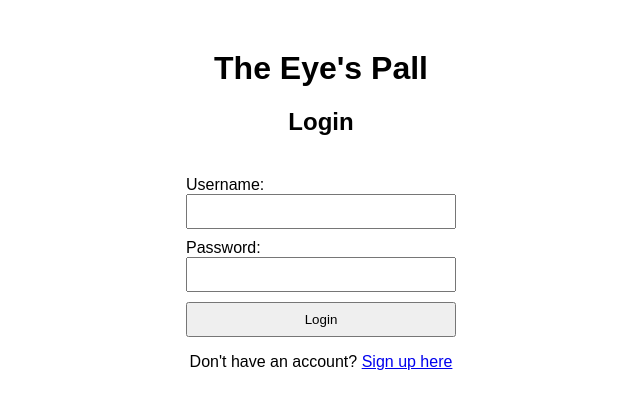
After one commit to maxwell-hoff/the-eyes-pall, a Flask app: page /login in a window 1280 px wide. The commit adds this page. Shown: the top 409 px of the page, without its empty margins (319-959 px from the left). Run offline with Flask 3, Linux system fonts and the light colour scheme.

Commit message:
init for heroku project

```diff
--- a/main.py
+++ b/main.py
@@ -1,8 +1,11 @@
 import os
 import random
 import json
-from flask import Flask, render_template, request, session, jsonify, redirect, url_for
+from flask import Flask, render_template, request, session, jsonify, redirect, url_for, flash
 from flask_session import Session
+from flask_sqlalchemy import SQLAlchemy
+from flask_login import LoginManager, login_user, logout_user, login_required, UserMixin, current_user
+from werkzeug.security import generate_password_hash, check_password_hash
 
 # --------------------- Load Levels Configuration ---------------------
 
@@ -14,7 +17,14 @@ with open('levels.json', 'r') as f:
 app = Flask(__name__)
 app.secret_key = 'your-secret-key'  # Replace with a secure random key
 app.config['SESSION_TYPE'] = 'filesystem'
+app.config['SQLALCHEMY_DATABASE_URI'] = os.environ.get('DATABASE_URL', 'sqlite:///users.db')
+app.config['SQLALCHEMY_TRACK_MODIFICATIONS'] = False
 Session(app)
+
+db = SQLAlchemy(app)
+login_manager = LoginManager()
+login_manager.init_app(app)
+login_manager.login_view = 'login'  # Specify the login view endpoint
 
 # Define symbols
 EMPTY_SYMBOL = '.'
@@ -40,6 +50,23 @@ def is_adjacent_to_player_start(pos, player_start_pos, distance=1):
     Check if a position is within a certain distance from the player's starting position.
     """
     return abs(pos[0] - player_start_pos[0]) + abs(pos[1] - player_start_pos[1]) <= distance
+
+# --------------------- User Model ---------------------
+
+class User(db.Model, UserMixin):
+    id = db.Column(db.Integer, primary_key=True)
+    username = db.Column(db.String(150), nullable=False, unique=True)
+    password = db.Column(db.String(150), nullable=False)
+    # You can add more fields like progress, etc.
+
+    def __repr__(self):
+        return f'<User {self.username}>'
+
+# --------------------- User Loader ---------------------
+
+@login_manager.user_loader
+def load_user(user_id):
+    return User.query.get(int(user_id))
 
 # --------------------- Game Definitions ---------------------
 
@@ -247,6 +274,56 @@ def is_collision(player_pos, drones):
     return False
 
 # --------------------- Flask Web Interface ---------------------
+
+# --------------------- Authentication Routes ---------------------
+
+@app.route('/login', methods=['GET', 'POST'])
+def login():
+    if request.method == 'POST':
+        username = request.form['username']
+        password = request.form['password']
+        # Check for special characters in username
+        if not username.isalnum():
+            flash('Username must be alphanumeric and contain no special characters.')
+            return redirect(url_for('login'))
+        user = User.query.filter_by(username=username).first()
+        if user and check_password_hash(user.password, password):
+            login_user(user)
+            flash('Logged in successfully.')
+            return redirect(url_for('level_selection'))
+        else:
+            flash('Invalid username or password.')
+            return redirect(url_for('login'))
+    return render_template('login.html')
+
+@app.route('/signup', methods=['GET', 'POST'])
+def signup():
+    if request.method == 'POST':
+        username = request.form['username']
+        password = request.form['password']
+        # Check for special characters in username
+        if not username.isalnum():
+            flash('Username must be alphanumeric and contain no special characters.')
+            return redirect(url_for('signup'))
+        # Check if username already exists
+        user = User.query.filter_by(username=username).first()
+        if user:
+            flash('Username already exists. Please choose a different one.')
+            return redirect(url_for('signup'))
+        # Create new user
+        new_user = User(username=username, password=generate_password_hash(password))
+        db.session.add(new_user)
+        db.session.commit()
+        flash('Account created successfully. Please log in.')
+        return redirect(url_for('login'))
+    return render_template('signup.html')
+
+@app.route('/logout')
+@login_required
+def logout():
+    logout_user()
+    flash('You have been logged out.')
+    return redirect(url_for('login'))
 
 @app.route('/')
 def level_selection():
@@ -590,4 +667,7 @@ def reset():
 # --------------------- Main Entry Point ---------------------
 
 if __name__ == '__main__':
-    app.run(debug=True)
+    with app.app_context():
+        db.create_all()
+    port = int(os.environ.get('PORT', 5000))
+    app.run(debug=True, host='0.0.0.0', port=port)
--- /dev/null
+++ b/templates/login.html
@@ -0,0 +1,56 @@
+<!DOCTYPE html>
+<html lang="en">
+<head>
+    <meta charset="UTF-8">
+    <title>The Eye's Pall - Login</title>
+    <style>
+        body {
+            font-family: Arial, sans-serif;
+            text-align: center;
+            margin-top: 50px;
+        }
+        form {
+            display: inline-block;
+            text-align: left;
+            margin-top: 20px;
+        }
+        input[type="text"], input[type="password"] {
+            width: 250px;
+            padding: 8px;
+            margin-bottom: 10px;
+            display: block;
+        }
+        input[type="submit"] {
+            width: 100%;
+            padding: 8px;
+        }
+        .message {
+            color: red;
+            margin-bottom: 20px;
+        }
+    </style>
+</head>
+<body>
+    <h1>The Eye's Pall</h1>
+    <h2>Login</h2>
+    {% with messages = get_flashed_messages() %}
+        {% if messages %}
+            <div class="message">
+                {% for message in messages %}
+                    {{ message }}<br>
+                {% endfor %}
+            </div>
+        {% endif %}
+    {% endwith %}
+    <form action="{{ url_for('login') }}" method="post">
+        <label for="username">Username:</label>
+        <input type="text" name="username" id="username" required>
+
+        <label for="password">Password:</label>
+        <input type="password" name="password" id="password" required>
+
+        <input type="submit" value="Login">
+    </form>
+    <p>Don't have an account? <a href="{{ url_for('signup') }}">Sign up here</a></p>
+</body>
+</html>
```
Also changed, not shown: requirements.txt (+7 -2 lines), templates/home.html (added, +31 -0 lines), templates/level_selection.html (+10 -0 lines), templates/signup.html (added, +57 -0 lines), 1 other file.
